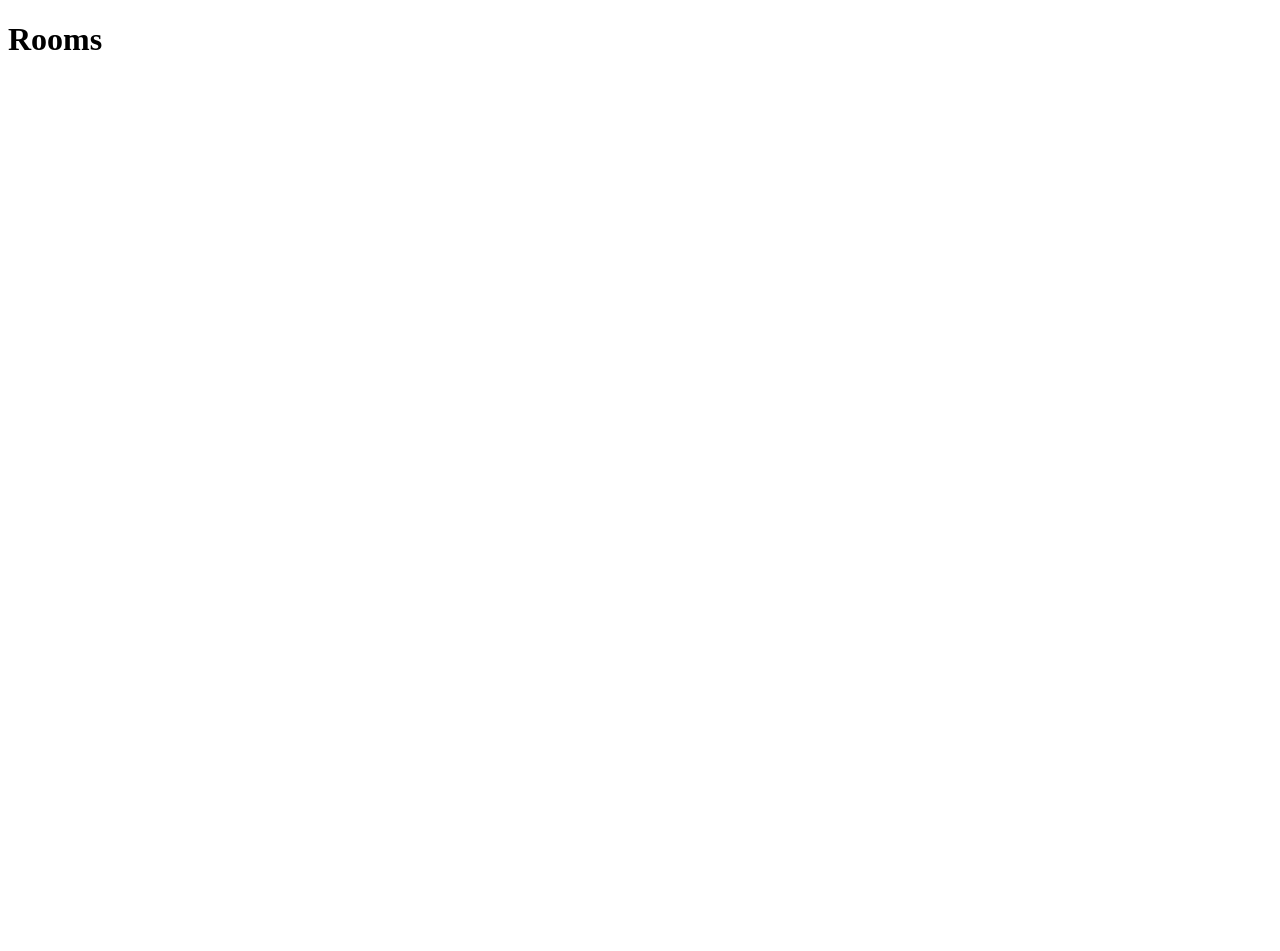
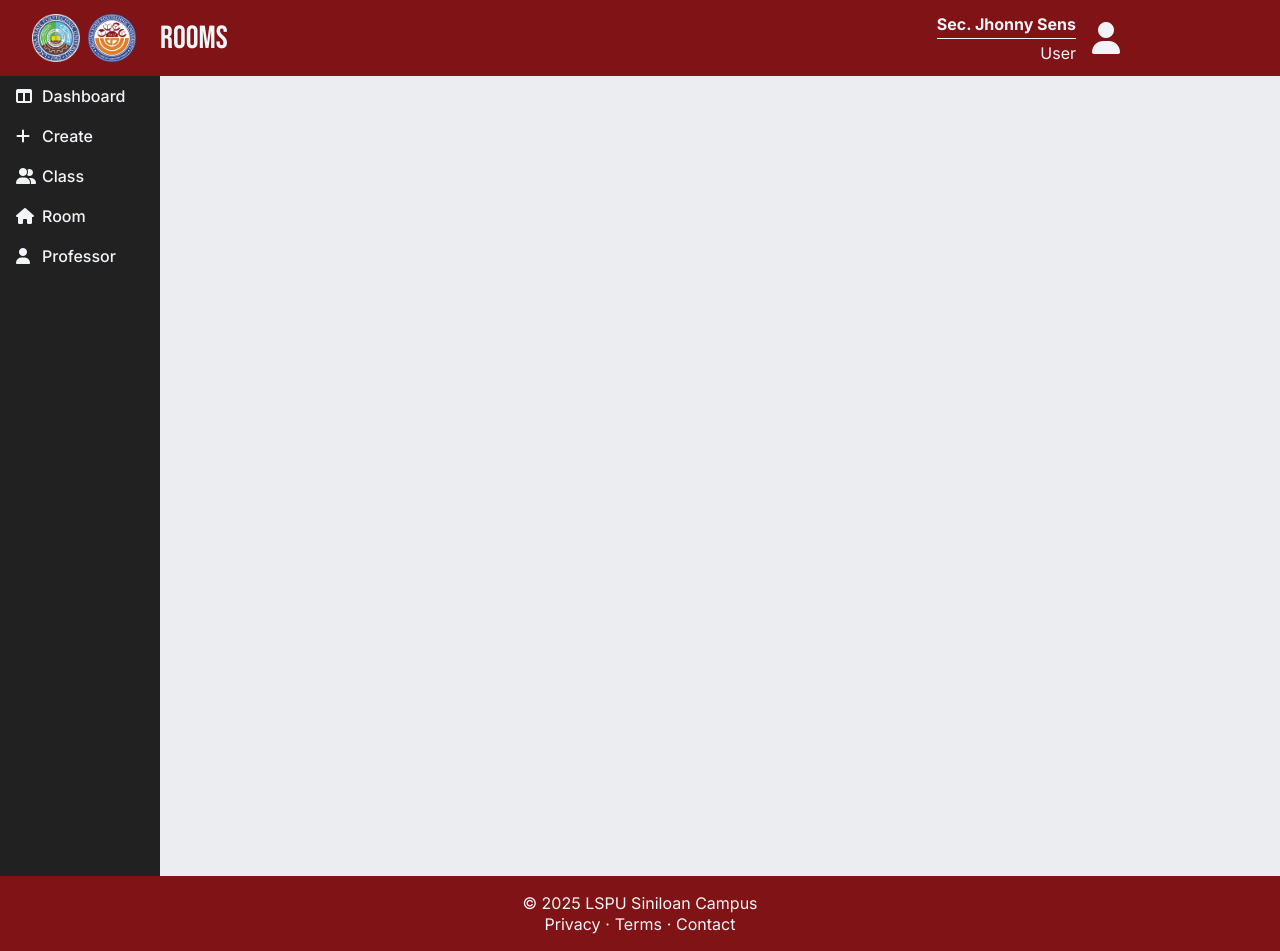
Before and after one commit to mark-well/ITEC_106_APPDEV_UI, a website: page public/room.html in a window 1280 px wide. Before the commit the page ends 800 px from the top, so only its background shows below. Drawn offline with nearby package versions, Linux system fonts and the light colour scheme; a web font is replaced by a local one.

Commit message:
ref: add header & footer to the room page

```diff
--- a/public/room.html
+++ b/public/room.html
@@ -3,9 +3,55 @@
 <head>
     <meta charset="UTF-8">
     <meta name="viewport" content="width=device-width, initial-scale=1.0">
+    <link rel="stylesheet" href="https://cdnjs.cloudflare.com/ajax/libs/font-awesome/6.7.2/css/all.min.css" integrity="sha512-Evv84Mr4kqVGRNSgIGL/F/aIDqQb7xQ2vcrdIwxfjThSH8CSR7PBEakCr51Ck+w+/U6swU2Im1vVX0SVk9ABhg==" crossorigin="anonymous" referrerpolicy="no-referrer" />
+    <link rel="stylesheet" href="https://fonts.googleapis.com/css2?family=Material+Symbols+Outlined:opsz,wght,FILL,GRAD@20,400,1,0&icon_names=groups" />
+    <link rel="stylesheet" href="css/global.css" />
     <title>Rooms</title>
+    <script src="js/script.js" defer></script>
 </head>
 <body>
-    <h1>Rooms</h1>
+    <!-- Header -->
+    <header>
+        <div class="logo-wrapper">
+            <div class="icons">
+                <img draggable="false" src="assets/images/lspu.png" width="48" height="48" alt="Logo of Laguna State Polytechnic Univeristy">
+                <img draggable="false" src="assets/images/ccs_logo.png" width="48" height="48" alt="Logo of College of Computer Studies">
+            </div>
+            <h2 class="logo bebas-neue-regular">Rooms</h2>
+        </div>
+        <div class="user-wrapper">
+            <div class="username">
+                <h2 class="inter-bold">Sec. Jhonny Sens</h2>
+                <div class="line"></div>
+                <h3 class="inter-regular">User</h3>
+            </div>
+            <i class="profile-icon fa-solid fa-user fa-2xl"></i>
+        </div>
+    </header>
+
+    <!-- MAIN Section -->
+     <main>
+        <nav class="sidebar">
+            <a class="inter-medium" href="/dashboard.html"><i class="fa-solid fa-table-columns fa-1x"></i> Dashboard</a>
+            <a class="inter-medium" href="/create.html"><i class="fa-solid fa-plus fa-1x"></i> Create</a>
+            <a class="inter-medium" href="/class.html"><i class="fa-solid fa-user-group fa-1x"></i>Class</a>
+            <a class="inter-medium" href="/room.html"><i class="fa-solid fa-house fa-1x"></i> Room</a>
+            <a class="inter-medium" href="/professor.html"><i class="fa-solid fa-user fa-1x"></i> Professor</a>
+        </nav>
+     </main>
+
+    <!-- Footer -->
+    <footer>
+        <div class="copyright-wrapper">
+            <div class="copyright">© 2025 LSPU Siniloan Campus</div>
+            <div class="links">
+                <a href="#">Privacy</a>
+                <div class="spacer">·</div>
+                <a href="#">Terms</a>
+                <div class="spacer">·</div>
+                <a href="#">Contact</a>
+            </div>
+        </div>
+     </footer>
 </body>
 </html>
```
